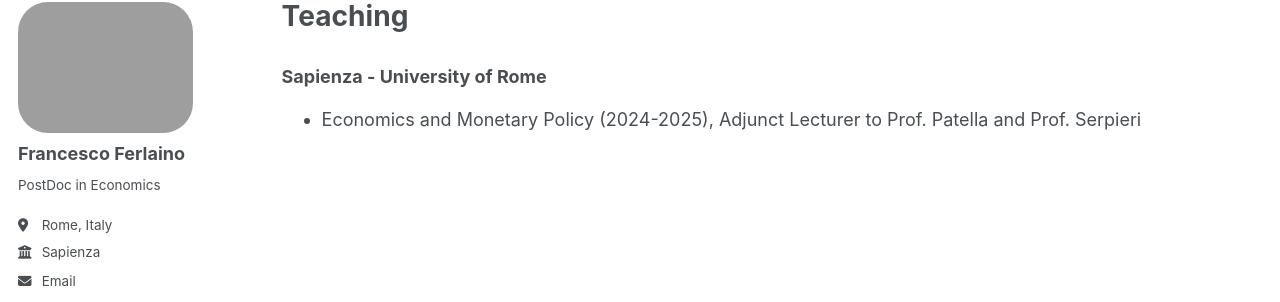
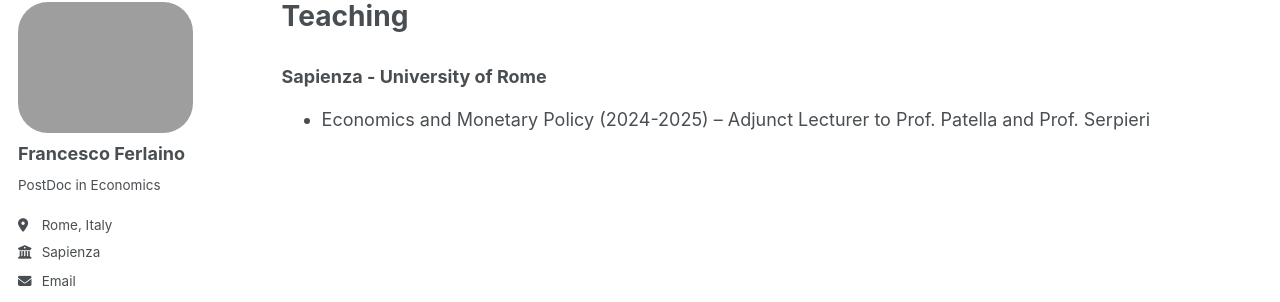
Before and after one commit to fraferla/fraferla.github.io, a Jekyll site: the page built from _pages/teaching.md, in a window 1280 px wide and 961 px high. Shown: the part 134-436 px from the top of the window. Built offline with Jekyll 4.4.1, drawn with Linux system fonts in a browser that asks for light colours; some web fonts are replaced.

```diff
--- a/_pages/teaching.md
+++ b/_pages/teaching.md
@@ -8,4 +8,4 @@ author_profile: true
 
 ### Sapienza - University of Rome
 
-- Economics and Monetary Policy (2024-2025), Adjunct Lecturer to Prof. Patella and Prof. Serpieri
+- Economics and Monetary Policy (2024-2025) -- Adjunct Lecturer to Prof. Patella and Prof. Serpieri
```
